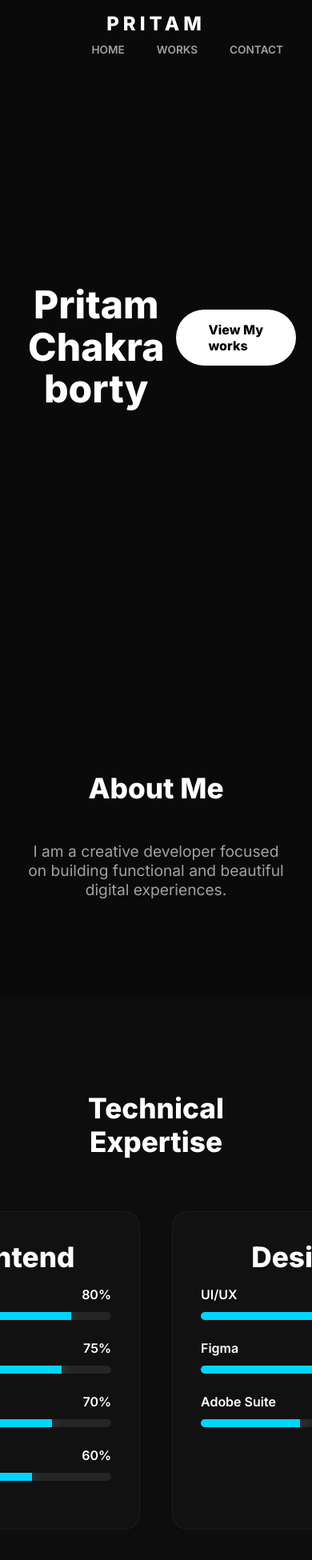
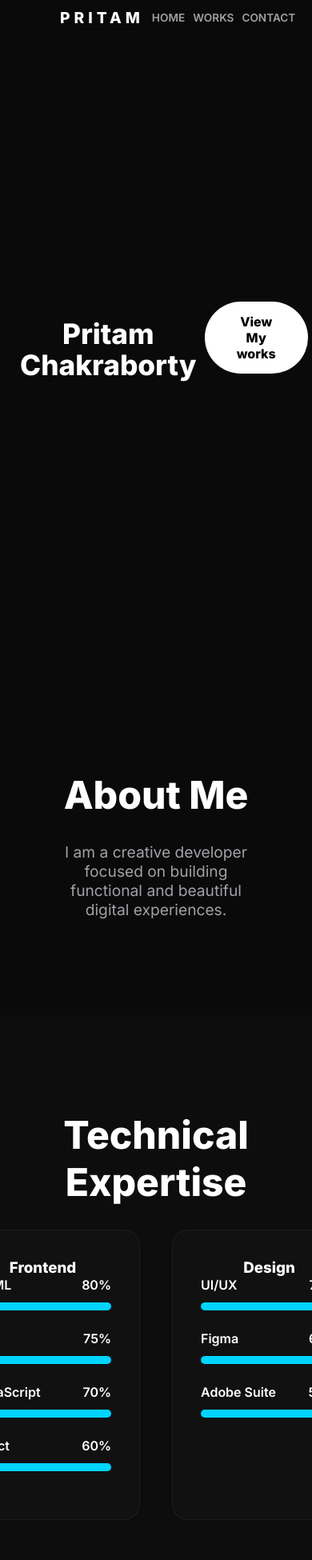
Before and after one commit to pritamx66/my-portfolio, a React (Vite) app: page / in a window 390 px wide. Shown: the top 1950 px of the page at 80% size. Built offline with nearby package versions, Linux system fonts and the light colour scheme.

Commit message:
final mobile layout master fix

```diff
--- a/src/App.css
+++ b/src/App.css
@@ -1,106 +1,79 @@
 /* 1. ALL @imports MUST BE AT THE TOP */
 @import url('https://cdnjs.cloudflare.com/ajax/libs/font-awesome/6.0.0/css/all.min.css');
 @import url('https://fonts.googleapis.com/css2?family=Inter:wght@400;600;800&display=swap');
-/* Responsive fix for mobile screens */
-/* GLOBAL MOBILE RESPONSIVENESS FIX */
-/* CLEAN MOBILE RESET */
+/* FINAL COMPREHENSIVE MOBILE FIX */
 @media (max-width: 768px) {
-  /* Fix 1: Pull Logo to Left & Menu to Right */
-  nav, header, .navbar {
+  /* 1. Reset Global Containers */
+  html, body, #root, .App {
+    overflow-x: hidden !important;
+    width: 100% !important;
+    position: relative !important;
+  }
+
+  /* 2. Fix Header: Logo Left, Menu Items Right */
+  nav, .navbar, header {
     display: flex !important;
-    flex-direction: row !important; /* Force side-by-side */
+    flex-direction: row !important;
     justify-content: space-between !important;
     align-items: center !important;
-    padding: 15px 20px !important;
-    text-align: left !important;
+    padding: 10px 15px !important;
+    width: 100% !important;
+    box-sizing: border-box !important;
   }
 
-  /* Target the 'PRITAM' text specifically */
+  /* Force 'PRITAM' to the far left */
   .logo, nav h1, nav div:first-child {
+    font-size: 1.2rem !important;
     margin: 0 !important;
     text-align: left !important;
-    font-size: 1.5rem !important;
+    flex: 1 !important;
   }
 
-  /* Fix 2: Wrap Name properly so it doesn't overlap header */
-  h1 {
-    font-size: 2.5rem !important;
-    line-height: 1.2 !important;
-    margin-top: 40px !important;
-    text-align: center !important;
+  /* Fix 'HOME WORKS CONTACT' spacing */
+  nav ul, .nav-links, nav div:last-child {
+    display: flex !important;
+    gap: 10px !important;
+    font-size: 0.7rem !important;
+    flex: 2 !important;
+    justify-content: flex-end !important;
   }
 
-  /* Fix 3: Expertise Cards - Stop them from being cut off */
-  .skills-container, .grid, [class*="Expertise"] {
-    display: block !important; /* Stack them vertically */
+  /* 3. Fix Hero Section (The Name 'Chakraborty') */
+  h1 {
+    font-size: 2.2rem !important; /* Smaller so it fits one line */
+    line-height: 1.1 !important;
     width: 100% !important;
+    text-align: center !important;
+    word-wrap: break-word !important;
     padding: 0 10px !important;
+    margin-top: 50px !important;
   }
 
-  /* Force cards to stay inside the screen */
-  .skill-card, [class*="card"] {
-    width: 90% !important;
-    margin: 20px auto !important;
-    display: block !important;
+  /* 4. Fix Technical Expertise (Cards being cut off) */
+  .skills-container, .grid, [class*="Expertise"] {
+    display: flex !important;
+    flex-direction: column !important; /* Stack cards vertically */
+    align-items: center !important;
+    width: 100% !important;
+    padding: 0 !important;
+    margin: 0 !important;
+    gap: 30px !important;
   }
 
-  /* Fix 4: Stop the horizontal shaking/scrolling */
-  body, html, #root {
-    overflow-x: hidden !important;
-    position: relative;
-  }
-}
-@media (max-width: 768px) {
-  /* Fix the main container to prevent horizontal scrolling */
-  body, #root {
-    overflow-x: hidden !important;
-    width: 100vw !important;
-    margin: 0 !important;
-    padding: 0 !important;
+  /* Force each card (Frontend/Design) to stay inside the screen */
+  .skill-card, [class*="card"], [class*="Box"] {
+    width: 90% !important; /* Card takes 90% of screen width */
+    max-width: 90% !important;
+    min-width: 90% !important;
+    margin: 0 auto !important;
+    position: static !important; /* Prevents absolute positioning bugs */
+    display: block !important;
+    box-sizing: border-box !important;
   }
 
-  /* Force all sections to stay centered and within bounds */
-  section, .container {
+  /* Fix Progress Bars inside cards */
+  .progress-bar, [class*="bar"], [class*="Line"] {
     width: 100% !important;
-    padding-left: 1rem !important;
-    padding-right: 1rem !important;
-    box-sizing: border-box !important;
-    display: flex !important;
-    flex-direction: column !important;
-    align-items: center !important;
-    text-align: center !important;
-  }
-
-  /* Fix for overlapping text or large headers */
-  h1, h2, h3 {
-    width: 100% !important;
-    font-size: 2.2rem !important; /* Smaller size for mobile */
-    word-wrap: break-word !important;
-    text-align: center !important;
-    margin-bottom: 1rem !important;
-  }
-
-  /* Ensure technical skill bars and cards take full width */
-  div[class*="grid"], .skills-container, .card {
-    display: flex !important;
-    flex-direction: column !important;
-    width: 100% !important;
-    align-items: center !important;
-  }
-}
-@media (max-width: 768px) {
-  h1 {
-    font-size: 3rem !important; /* Makes the name smaller on phones */
-    line-height: 1.1 !important;
-    word-break: break-word !important;
-    overflow-wrap: break-word !important;
-    text-align: center !important;
-  }
-
-  /* Adjusts the navigation menu spacing if it looks crowded */
-  nav {
-    padding: 10px !important;
-    font-size: 0.8rem !important;
   }
 }
 :root {
```
